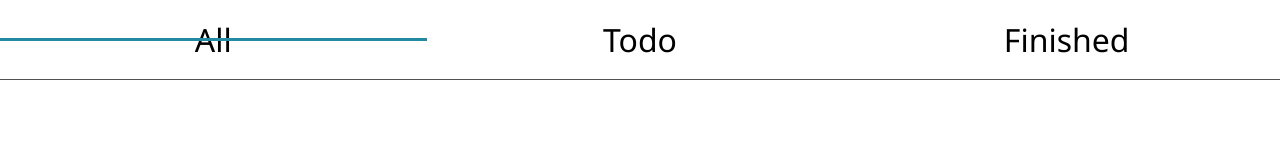
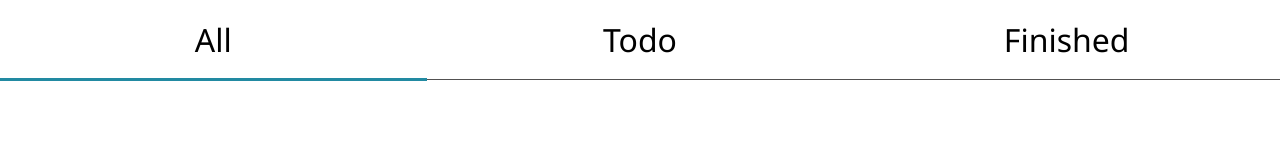
Before and after one commit to NukieGIT/typescript-thing, a website with bundled scripts: page public/index.html in a window 1280 px wide. Both pictures are taken after a click on the element "All". Built offline with nearby package versions, Linux system fonts and the light colour scheme.

Commit message:
Add header selector

```diff
--- a/public/index.html
+++ b/public/index.html
@@ -10,9 +10,8 @@
 </head>
 <body>
     <div class="container">
-        <header class="header sticky even-columns">
+        <header class="header sticky even-columns selectable-items">
             <div class="header-element selectable ripple">
-                <div class="selected-header"></div>
                 <p class="header-text no-margin">All</p>
             </div>
             <div class="header-element selectable ripple">
--- a/src/styles/scss/main.scss
+++ b/src/styles/scss/main.scss
@@ -45,10 +45,13 @@ $selected-header-height: 0.2rem;
 }
 
 .selected-header {
-    width: 100%;
+    // top: 100%;
+    width: 0;
     height: $selected-header-height;
     background-color: $deco;
     position: absolute;
+    left: 0;
+    transition: 0.3s width ease-in, 0.3s left cubic-bezier(0.19, 1, 0.22, 1);
 }
 
 .ripple {
--- a/src/ts/Main.ts
+++ b/src/ts/Main.ts
@@ -1,7 +1,9 @@
-import { RippleHandler } from './RippleHandler';
+import { RippleHandler } from './ripple/RippleHandler';
+import { HeaderSelectorHandler } from './selected-header/HeaderSelectorHandler';
 
 export class Main {
     public static main() {
         new RippleHandler();
+        new HeaderSelectorHandler();
     }
 }
--- /dev/null
+++ b/src/ts/selected-header/HeaderSelector.ts
@@ -0,0 +1,40 @@
+export class HeaderSelector {
+
+    private _selector : HTMLDivElement = <HTMLDivElement>{};
+    public get selector() : HTMLDivElement {
+        return this._selector;
+    }
+    public set selector(v : HTMLDivElement) {
+        this._selector = v;
+    }
+
+    constructor(private parent : HTMLElement) {
+        this.setupSelector();
+    }
+
+    private setupSelector() {
+
+        this.selector = document.createElement("div");
+        this.selector.classList.add("selected-header")
+
+        this.parent.append(this.selector)
+
+        const children = this.parent.querySelectorAll<HTMLElement>(".selectable");
+
+        const selectables : HTMLElement[] = []
+
+        children.forEach(selectable => {
+            selectables.push(selectable);
+        })
+
+        selectables.forEach(elem => {
+            elem.addEventListener("mouseup", () => {
+                this.selector.style.left = elem.offsetLeft+"px"
+                this.selector.style.width = elem.offsetWidth+"px"
+                this.selector.style.top = elem.offsetTop + elem.offsetHeight - (this.selector.offsetHeight / 2) + "px";
+            });
+        })
+
+    }
+
+}
--- /dev/null
+++ b/src/ts/selected-header/HeaderSelectorHandler.ts
@@ -0,0 +1,28 @@
+import { HeaderSelector } from "./HeaderSelector";
+
+export class HeaderSelectorHandler {
+
+    private _items : HTMLElement[] = [];
+    public get items() : HTMLElement[] {
+        return this._items;
+    }
+    public set items(v : HTMLElement[]) {
+        this._items = v;
+    }
+
+
+    constructor() {
+
+        const parents = document.querySelectorAll<HTMLElement>(".selectable-items");
+
+        parents.forEach(parent => {
+            this.items.push(parent);
+        });
+
+        this.items.forEach(element => {
+            const selector : HeaderSelector = new HeaderSelector(element);
+        });
+
+    }
+
+}
```
Also changed, not shown: public/css/main.css, src/ts/ripple/Ripple.ts (renamed from src/ts/Ripple.ts), src/ts/ripple/RippleHandler.ts (renamed from src/ts/RippleHandler.ts), 1 other file.
